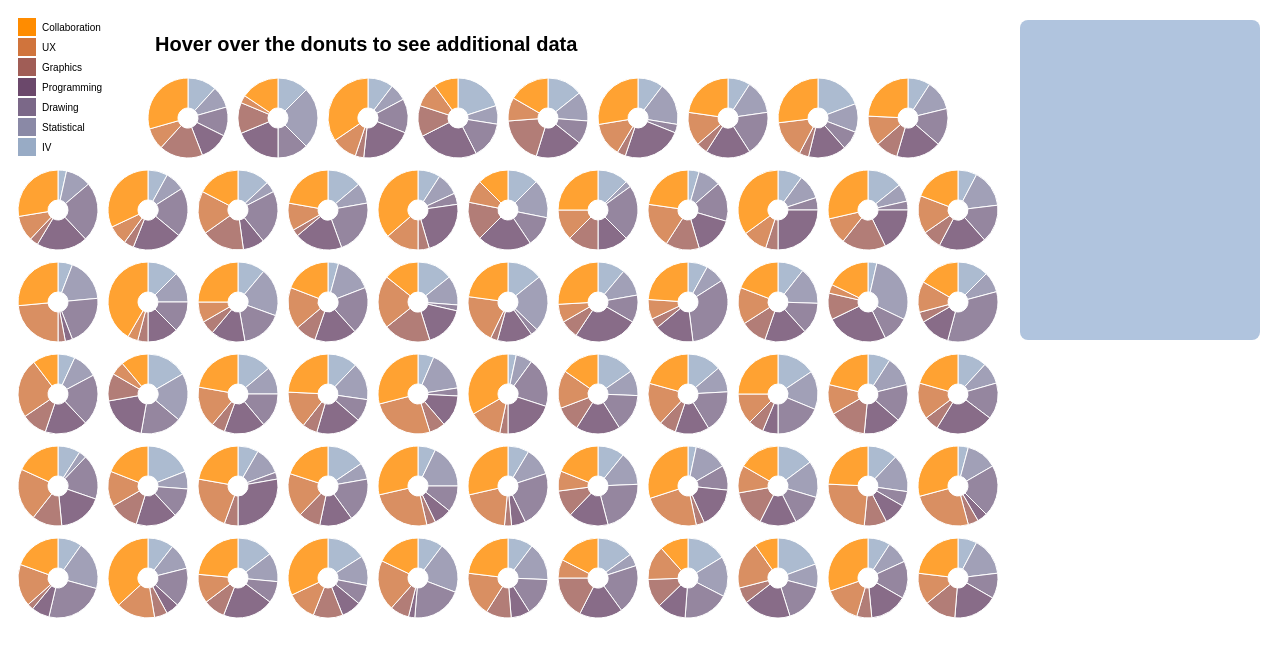
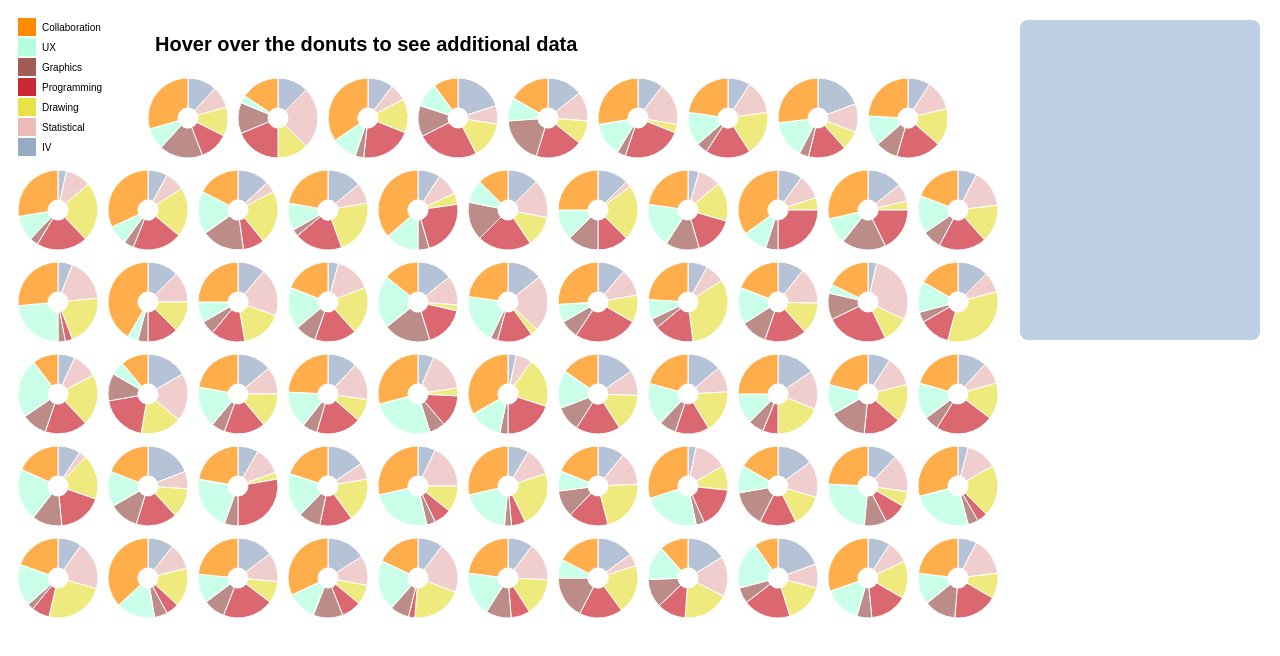
Before and after one commit to johannesloor/IVIS-P1, a plain HTML site: page index.html in a window 1280 px wide. Drawn offline with nearby package versions, Linux system fonts and the light colour scheme.

Commit message:
Fixed opacity

```diff
--- a/index.html
+++ b/index.html
@@ -55,11 +55,11 @@
         .ordinal()
         .range([
           "#98abc5",
-          "#8a89a6",
-          "#7b6888",
-          "#6b486b",
+          "#EBBAB9",
+          "#E7E247",
+          "#CC2936",
           "#a05d56",
-          "#d0743c",
+          "#B5FFE1",
           "#ff8c00"
         ]);
 
@@ -147,7 +147,7 @@
 
           .attr("width", radius * 2)
           .attr("height", radius * 2)
-          .attr("opacity", 0.8)
+          .attr("opacity", 0.7)
           .on("mouseover", mouseOverPie)
           .on("mouseout", mouseOutPie)
 
@@ -180,16 +180,7 @@
           .select("body")
           .append("div")
           .attr("class", "tooltip")
-          .style("opacity", 1);
-        // Create Event Handlers for mouse
-        function mouseOverName(d, i) {
-          // Add interactivity
-          // Use D3 to select element, change color and size
-        }
-
-        function mouseOutName(d, i) {
-          // Use D3 to select element, change color back to normal
-        }
+          .style("opacity", 0.8);
 
         function mouseOverPie(d, i) {
           d3.select(this).attr({
@@ -232,9 +223,7 @@
         function mouseOutPie(d, i) {
           d3.select(this).attr({
             fill: "black",
-            opacity: 0.8
-
-            //r: radius
+            opacity: 0.7
           });
           div.transition().duration(500);
           div.html("");
```
